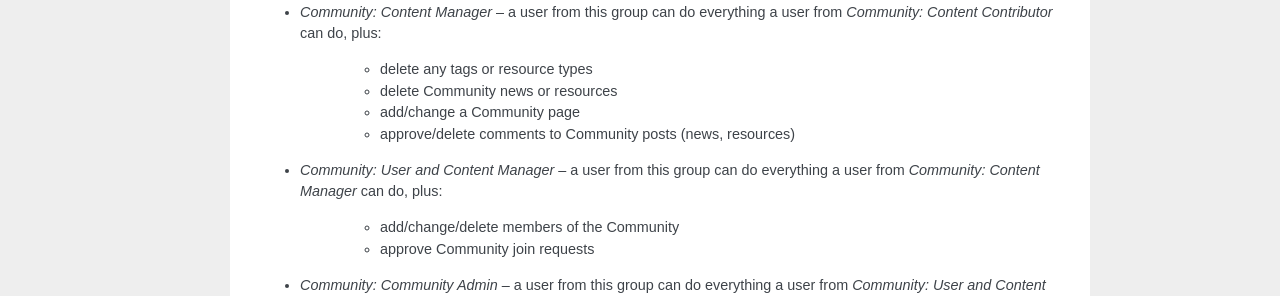
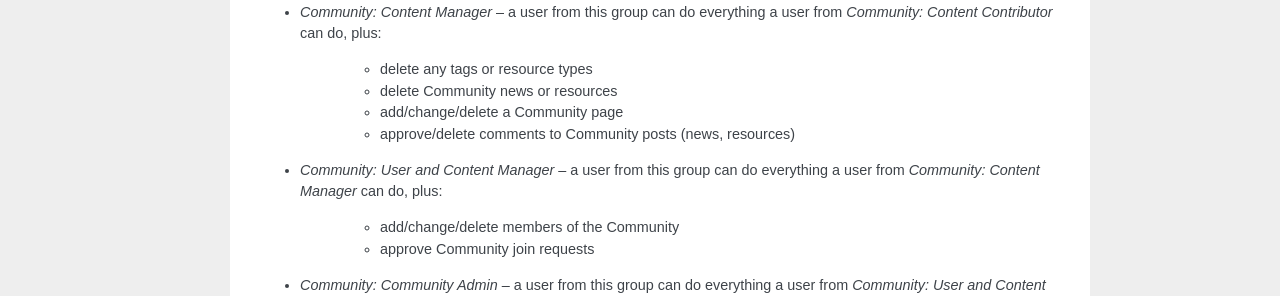
Before and after one commit to anitab-org/portal, a Sphinx documentation site: the page built from docs/develop/groups_and_permissions.rst, in a window 1280 px wide. Shown: the part 259-555 px from the top of the page. Built offline with Sphinx 7.4.7, drawn with Linux system fonts in a browser that asks for light colours.

Commit message:
fix documentation about groups and permissions

```diff
--- a/docs/develop/groups_and_permissions.rst
+++ b/docs/develop/groups_and_permissions.rst
@@ -13,7 +13,7 @@ Each group implies a specific set of permissions:
 
     * delete any tags or resource types
     * delete Community news or resources
-    * add/change a Community page
+    * add/change/delete a Community page
     * approve/delete comments to Community posts (news, resources)
 * *Community: User and Content Manager* -- a user from this group can do
   everything a user from *Community: Content Manager* can do, plus:
```
